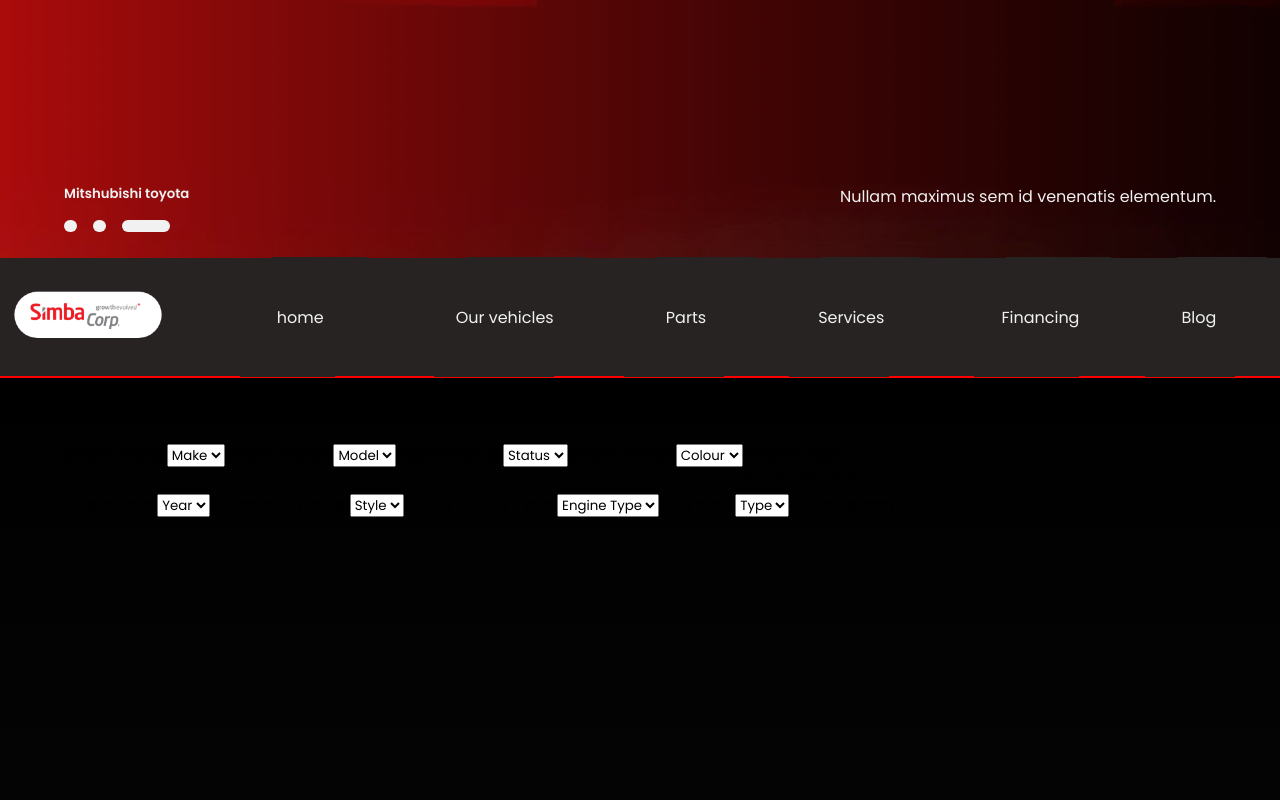
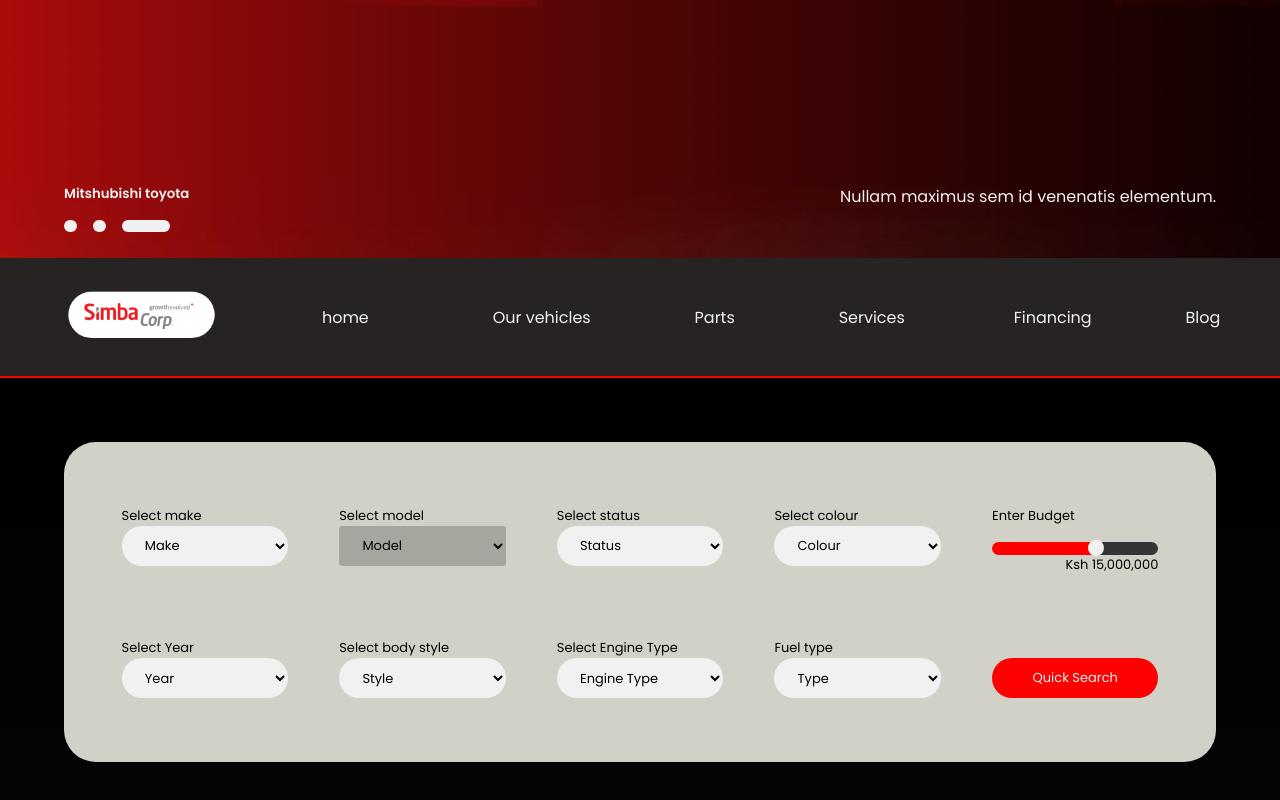
Before and after one commit to peezy33/My-first-project, a plain HTML site: page index.html in a window 1280 px wide. Shown: the part 622-1422 px from the top of the page. Drawn offline with Linux system fonts and the light colour scheme.

Commit message:
it will add form

```diff
--- a/Css/style.css
+++ b/Css/style.css
@@ -69,7 +69,6 @@
   border-radius: 0.8rem 0.8rem;
 }
 
-
 .nav-bar {
   height: 120px;
   background-color: rgb(39, 35, 35);
@@ -78,8 +77,8 @@
   align-items: center;
   border-bottom: 2px solid red;
   padding-right: 4.5%;
+  padding-left: 4.5%;
 }
-
 
 #simbalogo {
   height: 85px;
@@ -92,13 +91,9 @@ a {
   z-index: 99;
 }
 
-.nav {
-  display: none;
-}
-
 #home {
   background-color: rgb(39, 35, 35);
-  height: 120px;
+  height: 118px;
   width: 95px;
   transform: skewX(-15deg);
   text-align: center;
@@ -106,7 +101,6 @@ a {
   justify-content: center;
   position: relative;
   left: 80px;
-
 }
 
 #home:hover {
@@ -115,7 +109,7 @@ a {
 
 #vehicles {
   background-color: rgb(39, 35, 35);
-  height: 120px;
+  height: 118px;
   width: 120px;
   transform: skewX(-15deg);
   text-align: center;
@@ -123,7 +117,6 @@ a {
   justify-content: center;
   position: relative;
   left: 120px;
-
 }
 
 #vehicles:hover {
@@ -132,7 +125,7 @@ a {
 
 #parts {
   background-color: rgb(39, 35, 35);
-  height: 120px;
+  height: 118px;
   width: 100px;
   transform: skewX(-15deg);
   text-align: center;
@@ -140,7 +133,6 @@ a {
   justify-content: center;
   position: relative;
   left: 80px;
-
 }
 
 #parts:hover {
@@ -149,7 +141,7 @@ a {
 
 #services {
   background-color: rgb(39, 35, 35);
-  height: 120px;
+  height: 118px;
   width: 100px;
   transform: skewX(-15deg);
   text-align: center;
@@ -157,7 +149,6 @@ a {
   justify-content: center;
   position: relative;
   left: 93px;
-
 }
 
 #services:hover {
@@ -166,7 +157,7 @@ a {
 
 #financing {
   background-color: rgb(39, 35, 35);
-  height: 120px;
+  height: 118px;
   width: 105px;
   transform: skewX(-15deg);
   text-align: center;
@@ -182,7 +173,7 @@ a {
 
 #blog {
   background-color: rgb(39, 35, 35);
-  height: 120px;
+  height: 118px;
   width: 90px;
   transform: skewX(-15deg);
   text-align: center;
@@ -190,34 +181,113 @@ a {
   justify-content: center;
   position: relative;
   left: 75px;
-
 }
 
 #blog:hover {
   background-color: red;
 }
 
-
 .container2 {
   height: 350vh;
   padding: 5%;
-  background:linear-gradient(to bottom, black, rgb(29, 28, 28))
+  background: linear-gradient(to bottom, black, rgb(29, 28, 28));
 }
 
 .form {
   display: flex;
   flex-direction: column;
-  width: 80vw;
-
+  width: auto;
+  height: 40vh;
+  background-color: rgb(209, 209, 199);
+  border-radius: 2rem;
+  justify-content: space-evenly;
+  padding: 0 5%;
 }
 
 .upper-form {
   display: flex;
-
+  justify-content: space-between;
+  font-size: small;
 }
 
 .lower-form {
   display: flex;
+  justify-content: space-between;
+  font-size: small;
+}
 
+select {
+  width: 13vw;
+  height: 5vh;
+  font-size: small;
+  border-radius: 5vh 5vh;
+  border: none;
+  background-color: #f1f1f1;
+  padding-left: 1.5vw;
+}
 
+#model {
+  border-radius: 0.2rem 0.2rem;
+  background-color: rgba(63, 62, 63, 0.295);
 }
+
+.budget {
+  display: flex;
+  flex-direction: column;
+}
+
+.budget label {
+  font-size: small;
+}
+
+.budget p {
+  font-size: small;
+  text-align: right;
+}
+
+.slider {
+  display: flex;
+  align-items: center;
+  position: relative;
+  margin-top: 2vh;
+}
+
+.rec1 {
+  height: 0.8rem;
+  width: 8vw;
+  background-color: red;
+  border-bottom-left-radius: 0.8rem;
+  border-top-left-radius: 0.8rem;
+}
+
+.circle {
+  height: 1rem;
+  width: 1rem;
+  border-radius: 1rem;
+  background-color: #f1f1f1;
+  position: absolute;
+  margin-left: 7.5vw;
+}
+
+.rec2 {
+  height: 0.8rem;
+  width: 5vw;
+  background-color: rgb(53, 53, 53);
+  border-top-right-radius: 0.8rem;
+  border-bottom-right-radius: 0.8rem;
+}
+
+.search {
+  width: 13vw;
+  height: 5vh;
+  font-size: small;
+  border-radius: 5vh 5vh;
+  border: none;
+  display: flex;
+  align-items: center;
+  justify-content: center;
+  background-color: red;
+  color: #f1f1f1;
+  align-self: center;
+  margin-top: 2.5vh;
+}
--- a/index.html
+++ b/index.html
@@ -4,7 +4,7 @@
     <meta charset="UTF-8" />
     <meta http-equiv="X-UA-Compatible" content="IE=edge" />
     <meta name="viewport" content="width=device-width, initial-scale=1.0" />
-    <title>Mitsubishi </title>
+    <title>Mitsubishi</title>
     <link rel="stylesheet" href="Css/style.css" />
   </head>
   <body>
@@ -37,43 +37,52 @@
     </div>
     <div class="nav-bar">
       <div class="logo">
-        <img src="Assets/Images/Simba Logo.png" alt="simba logo" id="simbalogo">
+        <img
+          src="Assets/Images/Simba Logo.png"
+          alt="simba logo"
+          id="simbalogo"
+        />
       </div>
-      <div class="nav" id="home">
-      </div>
+      <div class="nav" id="home"></div>
       <a href="#">home</a>
 
-      <div class="nav" id="vehicles">
-      </div>
+      <div class="nav" id="vehicles"></div>
       <a href="#">Our vehicles</a>
-      <div class="nav" id="parts">
-      </div>  <a href="#">Parts</a>
-      <div class="nav" id="services">
-      </div>  <a href="#">Services</a>
-      <div class="nav" id="financing">
-      </div>  <a href="#">Financing</a>
-      <div class="nav" id="blog">
-      </div>  <a href="#">Blog</a>
-
+      <div class="nav" id="parts"></div>
+      <a href="#">Parts</a>
+      <div class="nav" id="services"></div>
+      <a href="#">Services</a>
+      <div class="nav" id="financing"></div>
+      <a href="#">Financing</a>
+      <div class="nav" id="blog"></div>
+      <a href="#">Blog</a>
     </div>
     <div class="container2">
       <div class="form">
         <div class="upper-form">
           <div class="make">
-            <label for="make">Select make</label>
-            <select name="make" id="make"><option value="make">Make</option></select>
+            <label for="make">Select make</label><br />
+            <select name="make" id="make">
+              <option value="make">Make</option>
+            </select>
           </div>
           <div class="model">
-          <label for="model">Select model</label>
-          <select name="model" id="model"><option value="model">Model</option></select>
+            <label for="model">Select model</label><br />
+            <select name="model" id="model">
+              <option value="model">Model</option>
+            </select>
           </div>
           <div class="status">
-          <label for="status">Select status</label>
-          <select name="status" id="status"><option value="status">Status</option></select>
+            <label for="status">Select status</label><br />
+            <select name="status" id="status">
+              <option value="status">Status</option>
+            </select>
           </div>
           <div class="colour">
-          <label for="colour">Select colour</label>
-          <select name="colour" id="colour"><option value="colour">Colour</option></select>
+            <label for="colour">Select colour</label><br />
+            <select name="colour" id="colour">
+              <option value="colour">Colour</option>
+            </select>
           </div>
           <div class="budget">
             <label for="budget">Enter Budget</label>
@@ -88,25 +97,31 @@
 
         <div class="lower-form">
           <div class="year">
-            <label for="year">Select Year</label>
-            <select name="year" id="year"><option value="year">Year</option></select>
+            <label for="year">Select Year</label><br />
+            <select name="year" id="year">
+              <option value="year">Year</option>
+            </select>
           </div>
           <div class="body">
-          <label for="body">Select body style</label>
-          <select name="body" id="body"><option value="body">Style</option></select>
+            <label for="body">Select body style</label><br />
+            <select name="body" id="body">
+              <option value="body">Style</option>
+            </select>
           </div>
           <div class="enginetype">
-          <label for="enginetype">Select Engine Type</label>
-          <select name="enginetype" id="enginetype"><option value="enginetype">Engine Type</option></select>
+            <label for="enginetype">Select Engine Type</label><br />
+            <select name="enginetype" id="enginetype">
+              <option value="enginetype">Engine Type</option>
+            </select>
           </div>
           <div class="fuel">
-          <label for="fuel">Fuel type</label>
-          <select name="fuel" id="fuel"><option value="fuel">Type</option></select>
+            <label for="fuel">Fuel type</label><br />
+            <select name="fuel" id="fuel">
+              <option value="fuel">Type</option>
+            </select>
           </div>
           <div class="search">Quick Search</div>
-
-
-
+        </div>
       </div>
     </div>
   </body>
```
Lines whose indentation alone changed are shown as unchanged.
